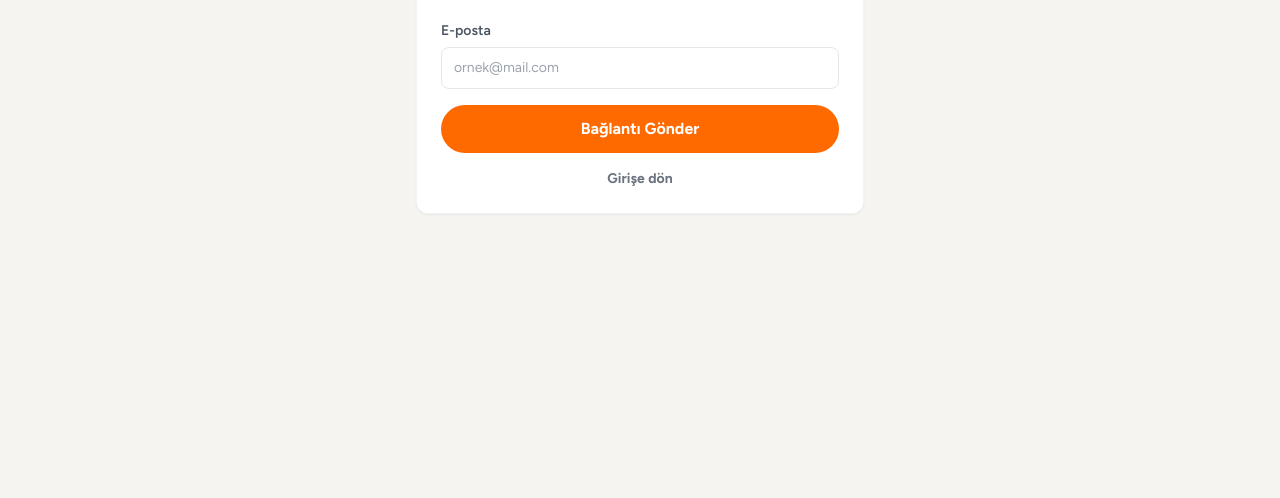
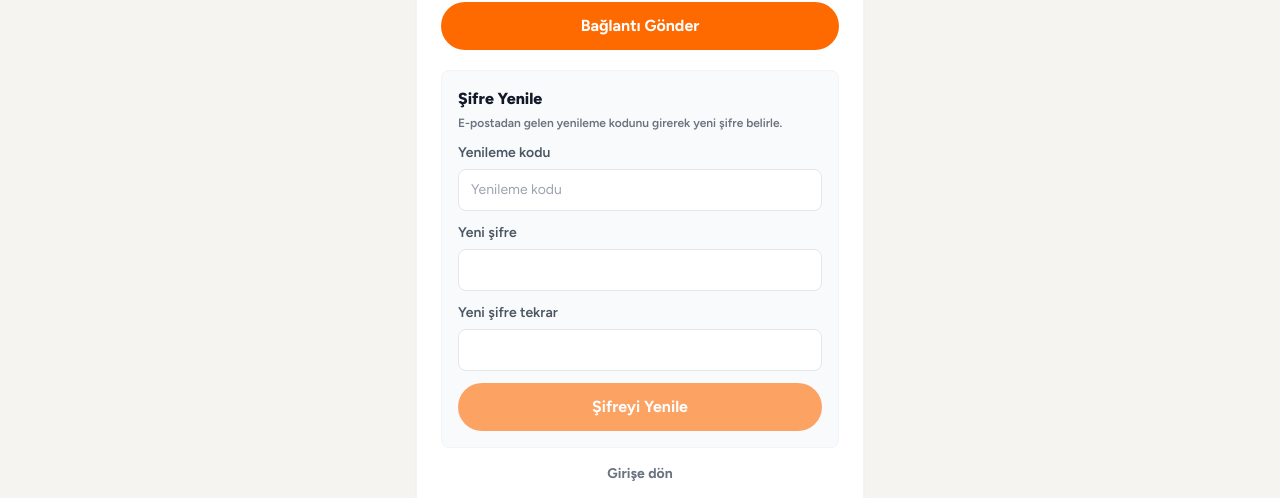
Before and after one commit to sonucodakliyazilim-ship-it/satgo, a Next.js app in the folder frontend/: page /sifremi-unuttum in a window 1280 px wide. Shown: the part 312-810 px from the top of the page. Built offline with nearby package versions, Linux system fonts and the light colour scheme; no server answers.

Commit message:
add homepage listing sections and reset form

```diff
--- a/frontend/app/sifre-yenile/page.tsx
+++ b/frontend/app/sifre-yenile/page.tsx
@@ -16,15 +16,21 @@ export default function ResetPasswordPage() {
 function ResetPasswordContent() {
   const router = useRouter()
   const params = useSearchParams()
-  const token = params.get('token') || ''
+  const [token, setToken] = useState(params.get('token') || '')
   const [password, setPassword] = useState('')
+  const [passwordAgain, setPasswordAgain] = useState('')
   const [loading, setLoading] = useState(false)
 
   const submit = async (e: React.FormEvent) => {
     e.preventDefault()
+    if (password !== passwordAgain) {
+      toast.error('Yeni şifreler aynı olmalı')
+      return
+    }
+
     setLoading(true)
     try {
-      await authApi.resetPassword(token, password)
+      await authApi.resetPassword(token.trim(), password)
       toast.success('Şifre yenilendi')
       router.push('/giris')
     } catch (err: any) {
@@ -42,13 +48,21 @@ function ResetPasswordContent() {
           <p className="mt-1 text-sm text-gray-500">Yeni şifren en az 6 karakter olmalı.</p>
         </div>
         <div>
+          <label className="label">Yenileme kodu</label>
+          <input value={token} onChange={(e) => setToken(e.target.value)} required className="input" placeholder="E-postadaki yenileme kodu" />
+        </div>
+        <div>
           <label className="label">Yeni şifre</label>
           <input type="password" value={password} onChange={(e) => setPassword(e.target.value)} required minLength={6} className="input" />
         </div>
-        <button disabled={loading || !token} className="btn-brand w-full py-3">
+        <div>
+          <label className="label">Yeni şifre tekrar</label>
+          <input type="password" value={passwordAgain} onChange={(e) => setPasswordAgain(e.target.value)} required minLength={6} className="input" />
+        </div>
+        <button disabled={loading || !token.trim()} className="btn-brand w-full py-3">
           {loading ? 'Kaydediliyor...' : 'Şifreyi Yenile'}
         </button>
-        {!token && <p className="text-sm font-semibold text-red-500">Yenileme bağlantısı eksik veya geçersiz.</p>}
+        {!token.trim() && <p className="text-sm font-semibold text-red-500">Yenileme kodu eksik veya geçersiz.</p>}
       </form>
     </div>
   )
--- a/frontend/app/sifremi-unuttum/page.tsx
+++ b/frontend/app/sifremi-unuttum/page.tsx
@@ -2,20 +2,25 @@
 
 import Link from 'next/link'
 import { useState } from 'react'
+import { useRouter } from 'next/navigation'
 import toast from 'react-hot-toast'
 import { authApi } from '@/lib/api'
 
 export default function ForgotPasswordPage() {
+  const router = useRouter()
   const [email, setEmail] = useState('')
   const [loading, setLoading] = useState(false)
   const [resetToken, setResetToken] = useState('')
+  const [password, setPassword] = useState('')
+  const [passwordAgain, setPasswordAgain] = useState('')
+  const [resetLoading, setResetLoading] = useState(false)
 
   const submit = async (e: React.FormEvent) => {
     e.preventDefault()
     setLoading(true)
     try {
       const { data } = await authApi.forgotPassword(email.trim())
-      setResetToken(data.resetToken || '')
+      setResetToken(data.resetToken || data.data?.resetToken || '')
       toast.success(data.message || 'Şifre sıfırlama bağlantısı gönderildi')
     } catch (err: any) {
       toast.error(err?.response?.data?.message || 'İşlem tamamlanamadı')
@@ -24,11 +29,31 @@ export default function ForgotPasswordPage() {
     }
   }
 
+  const resetPassword = async (e: React.FormEvent) => {
+    e.preventDefault()
+    if (password !== passwordAgain) {
+      toast.error('Yeni şifreler aynı olmalı')
+      return
+    }
+
+    setResetLoading(true)
+    try {
+      await authApi.resetPassword(resetToken.trim(), password)
+      toast.success('Şifre yenilendi, giriş yapabilirsin')
+      router.push('/giris')
+    } catch (err: any) {
+      toast.error(err?.response?.data?.message || 'Şifre yenilenemedi')
+    } finally {
+      setResetLoading(false)
+    }
+  }
+
   return (
-    <div className="min-h-[70vh] flex items-center justify-center px-4">
+    <div className="min-h-[70vh] flex items-center justify-center px-4 py-8">
       <div className="card w-full max-w-md p-6">
         <h1 className="text-xl font-black text-gray-900">Şifremi Unuttum</h1>
         <p className="mt-1 text-sm text-gray-500">E-posta adresini yaz, şifre yenileme bağlantısını oluşturalım.</p>
+
         <form onSubmit={submit} className="mt-5 space-y-4">
           <div>
             <label className="label">E-posta</label>
@@ -38,11 +63,35 @@ export default function ForgotPasswordPage() {
             {loading ? 'Gönderiliyor...' : 'Bağlantı Gönder'}
           </button>
         </form>
+
         {resetToken && (
           <Link href={`/sifre-yenile?token=${resetToken}`} className="mt-4 block rounded-lg bg-brand-light px-3 py-2 text-sm font-bold text-brand">
-            Geliştirme modu: Şifre yenileme sayfasını aç
+            Şifre yenileme sayfasını aç
           </Link>
         )}
+
+        <form onSubmit={resetPassword} className="mt-5 space-y-3 rounded-lg border border-gray-100 bg-gray-50 p-4">
+          <div>
+            <h2 className="font-black text-gray-900">Şifre Yenile</h2>
+            <p className="mt-1 text-xs font-semibold text-gray-500">E-postadan gelen yenileme kodunu girerek yeni şifre belirle.</p>
+          </div>
+          <div>
+            <label className="label">Yenileme kodu</label>
+            <input value={resetToken} onChange={(e) => setResetToken(e.target.value)} required className="input bg-white" placeholder="Yenileme kodu" />
+          </div>
+          <div>
+            <label className="label">Yeni şifre</label>
+            <input type="password" value={password} onChange={(e) => setPassword(e.target.value)} required minLength={6} className="input bg-white" />
+          </div>
+          <div>
+            <label className="label">Yeni şifre tekrar</label>
+            <input type="password" value={passwordAgain} onChange={(e) => setPasswordAgain(e.target.value)} required minLength={6} className="input bg-white" />
+          </div>
+          <button disabled={resetLoading || !resetToken.trim()} className="btn-brand w-full py-3">
+            {resetLoading ? 'Kaydediliyor...' : 'Şifreyi Yenile'}
+          </button>
+        </form>
+
         <Link href="/giris" className="mt-4 block text-center text-sm font-bold text-gray-500 hover:text-brand">
           Girişe dön
         </Link>
--- a/frontend/components/home/HomePage.tsx
+++ b/frontend/components/home/HomePage.tsx
@@ -2,8 +2,9 @@
 
 import Link from 'next/link'
 import { useEffect, useState } from 'react'
-import { bannersApi } from '@/lib/api'
+import { bannersApi, listingsApi } from '@/lib/api'
 import { mediaUrl } from '@/lib/media'
+import ListingCard from '@/components/listings/ListingCard'
 import ListingsPage from '@/app/ilanlar/page'
 
 const fallbackBanners = [
@@ -23,14 +24,68 @@ const fallbackBanners = [
   },
 ]
 
+const listingSectionConfigs = [
+  {
+    key: 'favorites',
+    title: 'Favoriler',
+    subtitle: 'En çok favoriye eklenen ilanlar',
+    href: '/ilanlar?sortBy=favorites',
+    params: { sortBy: 'favorites' },
+  },
+  {
+    key: 'popular',
+    title: 'Çok Satanlar',
+    subtitle: 'En çok ilgi gören ilanlar',
+    href: '/ilanlar?sortBy=popular',
+    params: { sortBy: 'popular' },
+  },
+  {
+    key: 'weekly-stars',
+    title: 'Haftanın Yıldızları',
+    subtitle: 'Öne çıkan ve vitrindeki fırsatlar',
+    href: '/ilanlar?sortBy=boosted',
+    params: { sortBy: 'boosted', featured: true },
+    fallbackParams: { sortBy: 'newest' },
+  },
+]
+
 export default function HomePage() {
   const [banners, setBanners] = useState<any[]>([])
+  const [listingSections, setListingSections] = useState<any[]>([])
 
   useEffect(() => {
     bannersApi
       .getAll({ placement: 'home_hero' })
       .then(({ data }) => setBanners(data.data?.length ? data.data : fallbackBanners))
       .catch(() => setBanners(fallbackBanners))
+  }, [])
+
+  useEffect(() => {
+    let mounted = true
+
+    Promise.all(
+      listingSectionConfigs.map(async (section) => {
+        try {
+          const { data } = await listingsApi.getAll({ ...section.params, page: 1 })
+          let listings = data.data?.listings || []
+
+          if (!listings.length && section.fallbackParams) {
+            const fallback = await listingsApi.getAll({ ...section.fallbackParams, page: 1 })
+            listings = fallback.data.data?.listings || []
+          }
+
+          return { ...section, listings: listings.slice(0, 4) }
+        } catch {
+          return { ...section, listings: [] }
+        }
+      }),
+    ).then((sections) => {
+      if (mounted) setListingSections(sections)
+    })
+
+    return () => {
+      mounted = false
+    }
   }, [])
 
   const visibleBanners = banners.length ? banners : fallbackBanners
@@ -64,6 +119,30 @@ export default function HomePage() {
           ))}
         </div>
       </section>
+      <section className="mx-auto max-w-7xl px-3 pt-5 sm:px-4 sm:pt-6">
+        <div className="space-y-6">
+          {listingSections
+            .filter((section) => section.listings.length)
+            .map((section) => (
+              <div key={section.key}>
+                <div className="mb-3 flex items-end justify-between gap-3">
+                  <div>
+                    <h2 className="text-lg font-black text-gray-900 sm:text-xl">{section.title}</h2>
+                    <p className="mt-0.5 text-xs font-semibold text-gray-500 sm:text-sm">{section.subtitle}</p>
+                  </div>
+                  <Link href={section.href} className="shrink-0 text-sm font-black text-brand hover:text-brand-dark">
+                    Tümünü gör
+                  </Link>
+                </div>
+                <div className="grid grid-cols-2 gap-3 md:grid-cols-4">
+                  {section.listings.map((listing: any) => (
+                    <ListingCard key={`${section.key}-${listing.id}`} listing={listing} />
+                  ))}
+                </div>
+              </div>
+            ))}
+        </div>
+      </section>
       <ListingsPage />
     </>
   )
--- a/frontend/components/layout/Navbar.tsx
+++ b/frontend/components/layout/Navbar.tsx
@@ -276,18 +276,18 @@ export default function Navbar() {
       {menuOpen && <button aria-label="Menüyü kapat" className="fixed inset-0 bg-black/65 z-40 cursor-default" onClick={() => setMenuOpen(false)} />}
       {categoryOpen && <button aria-label="Kategorileri kapat" className="fixed inset-0 bg-black/25 z-40 cursor-default md:hidden" onClick={() => setCategoryOpen(false)} />}
       <div className="max-w-7xl mx-auto px-4">
-        <div className="flex items-center gap-3 h-14">
-          <Link href="/" className="flex items-center gap-2 shrink-0" aria-label="SATGO Ana Sayfa">
+        <div className="flex flex-wrap items-center gap-2 py-2 md:h-14 md:flex-nowrap md:gap-3 md:py-0">
+          <Link href="/" className="order-1 flex items-center gap-2 shrink-0 md:order-none" aria-label="SATGO Ana Sayfa">
             <img src="/satgo-logo.jpeg" alt="SATGO.TR" className="h-10 w-[132px] rounded-md object-cover object-center" />
           </Link>
 
-          <form onSubmit={handleSearch} className="flex-1 relative max-w-xl">
+          <form onSubmit={handleSearch} className="order-3 relative w-full flex-none md:order-none md:flex-1 md:max-w-xl">
             <Search className="absolute left-3 top-1/2 -translate-y-1/2 w-4 h-4 text-gray-400" />
             <input
               value={search}
               onChange={(e) => setSearch(e.target.value)}
               placeholder="İlan, marka, kategori ara..."
-              className="w-full h-10 pl-9 pr-4 bg-gray-50 border border-gray-200 rounded-full text-sm focus:outline-none focus:border-brand transition-colors"
+              className="w-full h-11 pl-9 pr-4 bg-gray-50 border border-gray-200 rounded-full text-base focus:outline-none focus:border-brand transition-colors md:h-10 md:text-sm"
             />
           </form>
 
@@ -360,7 +360,7 @@ export default function Navbar() {
           </div>
 
           {user ? (
-            <div className="relative z-50">
+            <div className="relative z-50 order-2 ml-auto md:order-none md:ml-0">
               <button
                 onClick={() => setMenuOpen(!menuOpen)}
                 className="flex items-center gap-2 border border-gray-200 rounded-full px-2 h-10 hover:border-brand transition-colors bg-white"
@@ -432,7 +432,7 @@ export default function Navbar() {
             </Link>
           )}
 
-          <Link href="/ilan-ver" className="btn-brand text-sm flex items-center gap-1.5 shrink-0">
+          <Link href="/ilan-ver" className={`btn-brand order-2 text-sm flex items-center gap-1.5 shrink-0 md:order-none ${user ? '' : 'ml-auto md:ml-0'}`}>
             <Camera className="w-4 h-4" />
             <span>Sat</span>
           </Link>
```
Also changed, not shown: 2 other files (tests, documents, lock files or other folders).
